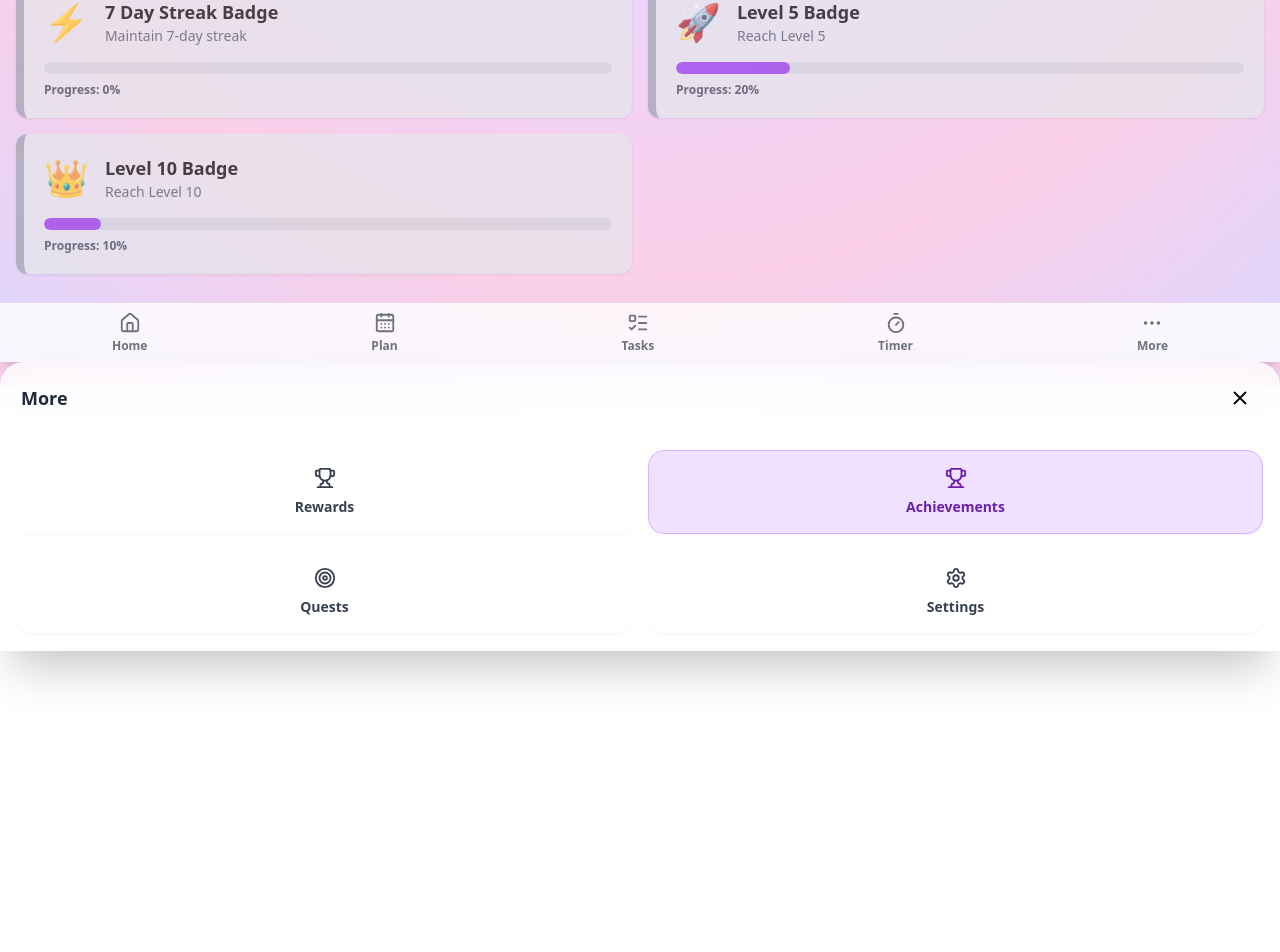
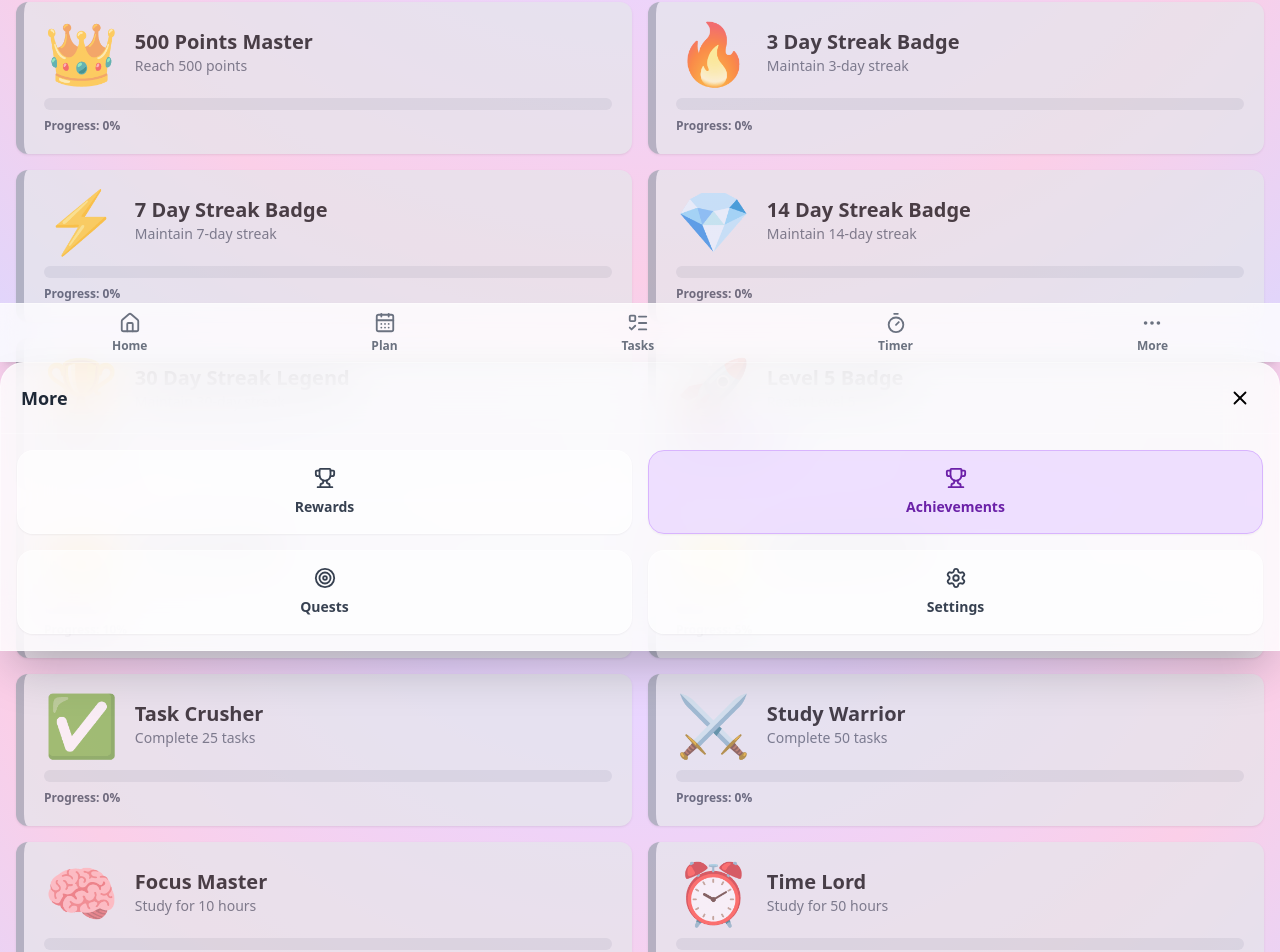
Before and after one commit to Derin79/study-planner-frontend, a React (Vite) app: page /achievements in a window 1280 px wide. Shown: the part 438-1390 px from the top of the page. Before the commit the page ends 824 px from the top, so only its background shows below. Built offline with nearby package versions, Linux system fonts and the light colour scheme; no server answers; sample sign-in values are in the browser's storage.

Commit message:
Improve achievements, popups and reward system

```diff
--- a/src/components/FreezePopup.jsx
+++ b/src/components/FreezePopup.jsx
@@ -12,7 +12,10 @@ export default function FreezePopup({ onClose }) {
     height: window.innerHeight,
   });
 
-  const [play] = useSound(freezeSound, { volume: 0.8 });
+  const [play, { stop }] = useSound(freezeSound, {
+    volume: 0.8,
+    interrupt: true,
+  });
 
   useEffect(() => {
     play(); // ✅ play freeze sound once popup appears
@@ -30,6 +33,7 @@ export default function FreezePopup({ onClose }) {
 
     return () => {
       clearTimeout(timer);
+      stop();
       window.removeEventListener("resize", handleResize);
     };
   }, [play]);
@@ -60,7 +64,10 @@ export default function FreezePopup({ onClose }) {
         </p>
 
         <button
-          onClick={onClose}
+          onClick={() => {
+            stop();
+            onClose();
+          }}
           className="mt-6 w-full bg-cyan-600 text-white py-3 rounded-xl font-bold hover:bg-cyan-700"
         >
           Continue 🚀
--- a/src/pages/Achievements.jsx
+++ b/src/pages/Achievements.jsx
@@ -10,9 +10,32 @@ export default function Achievements() {
   const [streak, setStreak] = useState(0);
 
   const badgeCatalog = [
-    { name: "50 Points Badge", requirement: "Reach 50 points", icon: "🥉" },
-    { name: "100 Points Badge", requirement: "Reach 100 points", icon: "🥈" },
-    { name: "200 Points Badge", requirement: "Reach 200 points", icon: "🥇" },
+    {
+      name: "10 Points Badge",
+      requirement: "Reach 10 points",
+      icon: "⭐",
+    },
+    {
+      name: "50 Points Badge",
+      requirement: "Reach 50 points",
+      icon: "🥉",
+    },
+    {
+      name: "100 Points Badge",
+      requirement: "Reach 100 points",
+      icon: "🥈",
+    },
+    {
+      name: "200 Points Badge",
+      requirement: "Reach 200 points",
+      icon: "🥇",
+    },
+    {
+      name: "500 Points Master",
+      requirement: "Reach 500 points",
+      icon: "👑",
+    },
+
     {
       name: "3 Day Streak Badge",
       requirement: "Maintain 3-day streak",
@@ -23,8 +46,53 @@ export default function Achievements() {
       requirement: "Maintain 7-day streak",
       icon: "⚡",
     },
-    { name: "Level 5 Badge", requirement: "Reach Level 5", icon: "🚀" },
-    { name: "Level 10 Badge", requirement: "Reach Level 10", icon: "👑" },
+    {
+      name: "14 Day Streak Badge",
+      requirement: "Maintain 14-day streak",
+      icon: "💎",
+    },
+    {
+      name: "30 Day Streak Legend",
+      requirement: "Maintain 30-day streak",
+      icon: "🏆",
+    },
+
+    {
+      name: "Level 5 Badge",
+      requirement: "Reach Level 5",
+      icon: "🚀",
+    },
+    {
+      name: "Level 10 Badge",
+      requirement: "Reach Level 10",
+      icon: "👑",
+    },
+    {
+      name: "Level 20 Legend",
+      requirement: "Reach Level 20",
+      icon: "🌟",
+    },
+
+    {
+      name: "Task Crusher",
+      requirement: "Complete 25 tasks",
+      icon: "✅",
+    },
+    {
+      name: "Study Warrior",
+      requirement: "Complete 50 tasks",
+      icon: "⚔️",
+    },
+    {
+      name: "Focus Master",
+      requirement: "Study for 10 hours",
+      icon: "🧠",
+    },
+    {
+      name: "Time Lord",
+      requirement: "Study for 50 hours",
+      icon: "⏰",
+    },
   ];
 
   const fetchProfile = async () => {
@@ -69,7 +137,7 @@ export default function Achievements() {
   };
 
   return (
-    <div className="min-h-screen p-4 pb-28">
+    <div className="min-h-screen bg-transparent p-4 pb-28">
       <h1 className="text-2xl font-bold mb-2">Achievements 🏆</h1>
       <p className="text-gray-600 mb-6">
         Level {level} • {xp} XP • {points} Points • {streak} Streak 🔥
@@ -90,10 +158,10 @@ export default function Achievements() {
               }`}
             >
               <div className="flex items-center gap-4">
-                <div className="text-4xl">{badge.icon}</div>
+                <div className="text-6xl">{badge.icon}</div>
 
                 <div>
-                  <h2 className="font-bold text-lg">{badge.name}</h2>
+                  <h2 className="font-bold text-xl">{badge.name}</h2>
                   <p className="text-gray-600 text-sm">{badge.requirement}</p>
                 </div>
               </div>
```
